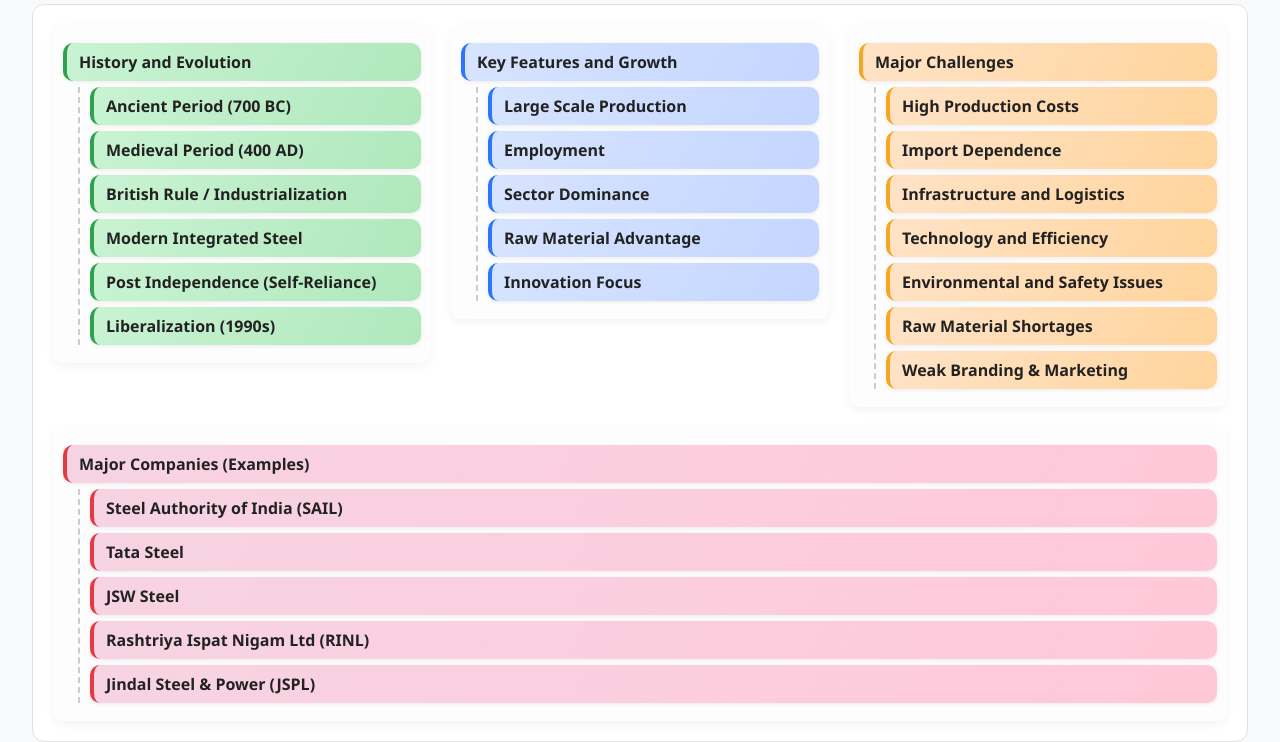
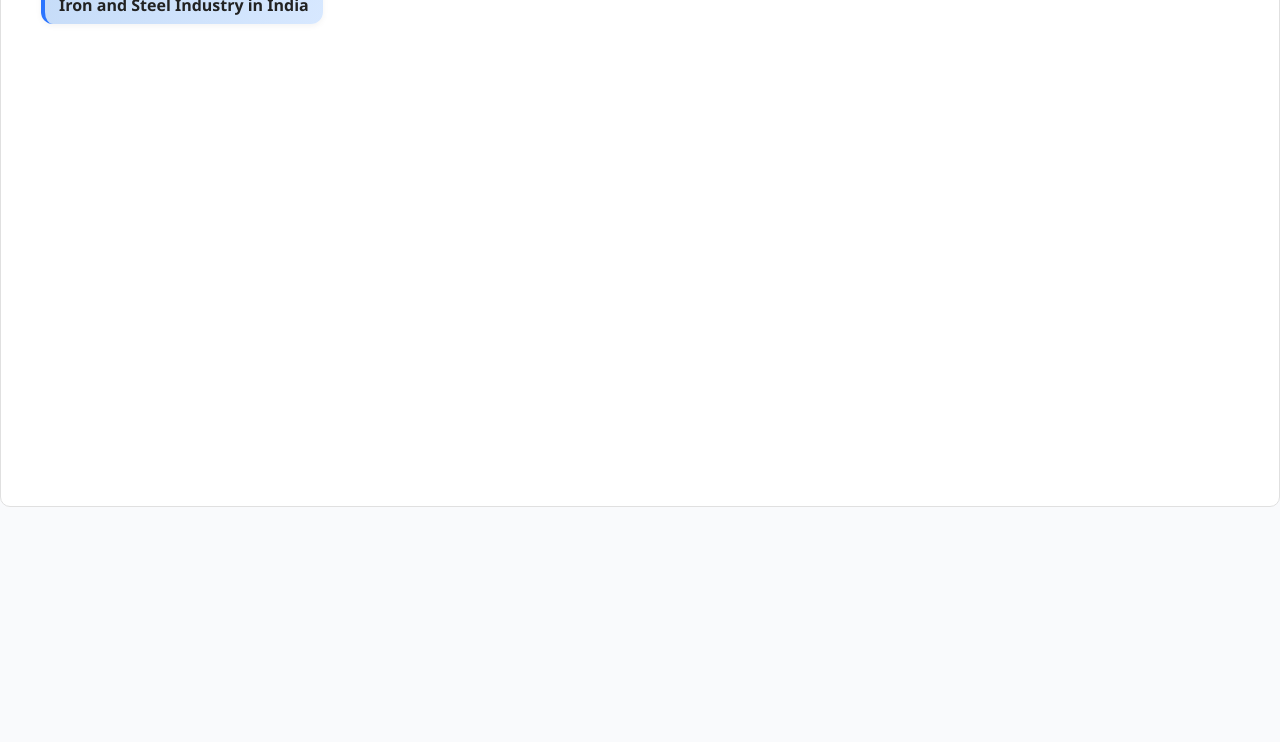
Before and after one commit to PavanShiva7730/iron-steel-mindmap, a plain HTML site: page index.html in a window 1280 px wide. Shown: the part 180-922 px from the top of the page. After the commit the page ends 800 px from the top, so only its background shows below. Drawn offline with Linux system fonts and the light colour scheme.

Commit message:
Update index.html

```diff
--- a/index.html
+++ b/index.html
@@ -3,7 +3,7 @@
 <head>
 <meta charset="UTF-8" />
 <meta name="viewport" content="width=device-width, initial-scale=1.0" />
-<title>Iron and Steel Industry in India - Mind Map</title>
+<title>Iron and Steel Industry in India - Interactive Mind Map</title>
 <style>
   body {
     font-family: "Segoe UI", Roboto, sans-serif;
@@ -21,244 +21,277 @@
     color: #555;
     margin-bottom: 20px;
   }
-
-  /* Container */
   #map {
-    display: flex;
-    justify-content: space-around;
-    align-items: flex-start;
-    flex-wrap: wrap;
-    gap: 20px;
+    width: 100%;
+    height: 550px;
+    overflow: auto;
+    border-radius: 10px;
+    border: 1px solid #e0e0e0;
+    background: #fff;
     padding: 20px;
-    background: #fff;
-    border: 1px solid #e0e0e0;
-    border-radius: 12px;
-    margin: auto;
-    width: 95%;
     box-sizing: border-box;
   }
 
-  /* Each column */
-  .column {
-    flex: 1 1 300px;
-    min-width: 260px;
-    background: #fdfdfd;
-    border-radius: 10px;
-    box-shadow: 0 3px 10px rgba(0,0,0,0.05);
-    padding: 12px 10px;
-    transition: transform 0.3s ease;
+  /* --- NotebookLM Style --- */
+  .box {
+    position: relative;
+    margin-left: 20px;
+    margin-top: 8px;
   }
-  .column:hover { transform: translateY(-3px); }
-
-  .root {
-    text-align: center;
-    font-size: 20px;
-    font-weight: 700;
-    color: #004aad;
-    margin-bottom: 20px;
-  }
-
   .topic {
-    border-radius: 10px;
-    padding: 8px 12px;
-    margin: 6px 0;
+    border-radius: 12px;
+    padding: 8px 14px;
+    display: inline-block;
     cursor: pointer;
     font-weight: 600;
     color: #222;
-    box-shadow: 0 1px 4px rgba(0,0,0,0.08);
+    box-shadow: 0 2px 6px rgba(0,0,0,0.05);
     transition: all 0.25s ease;
   }
-  .topic:hover { transform: scale(1.03); }
+  .topic:hover {
+    transform: scale(1.03);
+  }
+
+  /* Colors by depth */
+  .depth-0 .topic { background: linear-gradient(120deg,#c6dcf8,#d7e8ff); border-left: 4px solid #2b75ff; }
+  .depth-1:nth-child(1) .topic { background: linear-gradient(120deg,#d4f4dd,#baf3c4); border-left: 4px solid #30a14e; }
+  .depth-1:nth-child(2) .topic { background: linear-gradient(120deg,#fff2c6,#ffe59d); border-left: 4px solid #e6b400; }
+  .depth-1:nth-child(3) .topic { background: linear-gradient(120deg,#ffdce5,#ffb3c1); border-left: 4px solid #e63946; }
+  .depth-1:nth-child(4) .topic { background: linear-gradient(120deg,#e4d2ff,#d1b3ff); border-left: 4px solid #8a3ffc; }
 
   .children {
-    margin-left: 15px;
-    padding-left: 10px;
-    border-left: 2px dashed #ccc;
+    margin-left: 30px;
+    padding-left: 15px;
+    border-left: 1.5px dashed #ccc;
     display: none;
+    transition: all 0.3s ease-in-out;
   }
   .children.open {
     display: block;
-    animation: fadeIn 0.3s ease;
   }
 
-  /* Column colors */
-  .col-1 .topic { background: linear-gradient(120deg,#c9f3d3,#b0e8bb); border-left: 4px solid #30a14e; }
-  .col-2 .topic { background: linear-gradient(120deg,#d7e4ff,#c4d6ff); border-left: 4px solid #2b75ff; }
-  .col-3 .topic { background: linear-gradient(120deg,#ffe3c7,#ffd49c); border-left: 4px solid #f5a623; }
-  .col-4 .topic { background: linear-gradient(120deg,#f7d4e3,#ffc8d9); border-left: 4px solid #e63946; }
-
-  /* Animation */
+  /* Smooth expand animation */
+  .fade-in {
+    animation: fadeIn 0.3s ease-in-out;
+  }
   @keyframes fadeIn {
-    from { opacity: 0; transform: translateY(-5px); }
+    from { opacity: 0; transform: translateY(-3px); }
     to { opacity: 1; transform: translateY(0); }
-  }
-
-  /* Responsive */
-  @media (max-width: 768px) {
-    #map { flex-direction: column; }
   }
 </style>
 </head>
+
 <body>
   <h2>Iron and Steel Industry in India</h2>
   <p>Explore the evolution, key features, challenges, and major players in India’s iron and steel sector.<br>
-  Click the boxes below to expand or collapse details.</p>
+  Click the nodes below to expand or collapse sections.</p>
 
-  <div class="root">Iron and Steel Industry in India</div>
-
-  <div id="map">
-    <!-- Column 1 -->
-    <div class="column col-1">
-      <div class="topic">History and Evolution</div>
-      <div class="children open">
-        <div class="topic">Ancient Period (700 BC)</div>
-        <div class="children">
-          <div class="topic">Produced wrought iron</div>
-          <div class="topic">Traditional methods (Karya furnace)</div>
-          <div class="topic">Medium carbon content</div>
-        </div>
-
-        <div class="topic">Medieval Period (400 AD)</div>
-        <div class="children">
-          <div class="topic">Iron Pillar of Delhi example</div>
-          <div class="topic">Crucible-worked wrought iron</div>
-        </div>
-
-        <div class="topic">British Rule / Industrialization</div>
-        <div class="children">
-          <div class="topic">First modern blast furnace (Calcutta, 1830s)</div>
-          <div class="topic">First successful production (1890s)</div>
-          <div class="topic">Rapid growth late 19th century</div>
-        </div>
-
-        <div class="topic">Modern Integrated Steel</div>
-        <div class="children">
-          <div class="topic">TISCO/Tata Steel incorporated (1907)</div>
-          <div class="topic">Indian Iron and Steel Co. & Mysore Steel Works</div>
-          <div class="topic">High costs, poor quality, import dependence</div>
-        </div>
-
-        <div class="topic">Post Independence (Self-Reliance)</div>
-        <div class="children">
-          <div class="topic">Government active role</div>
-          <div class="topic">Public sector enterprises with Soviet aid</div>
-          <div class="topic">Plants: Bokaro, Bhilai, Rourkela, Durgapur</div>
-        </div>
-
-        <div class="topic">Liberalization (1990s)</div>
-        <div class="children">
-          <div class="topic">Entry of private sector (Essar, JSW, Tata)</div>
-          <div class="topic">Current: One of the largest global producers</div>
-        </div>
-      </div>
-    </div>
-
-    <!-- Column 2 -->
-    <div class="column col-2">
-      <div class="topic">Key Features and Growth</div>
-      <div class="children open">
-        <div class="topic">Large Scale Production</div>
-        <div class="children">
-          <div class="topic">2nd largest crude steel producer</div>
-          <div class="topic">Meets 95% of domestic steel needs</div>
-        </div>
-
-        <div class="topic">Employment</div>
-        <div class="children">
-          <div class="topic">2 million direct & indirect jobs</div>
-        </div>
-
-        <div class="topic">Sector Dominance</div>
-        <div class="children">
-          <div class="topic">Public sector (SAIL, RINL)</div>
-          <div class="topic">Growing private firms (Tata, JSW, Essar)</div>
-        </div>
-
-        <div class="topic">Raw Material Advantage</div>
-        <div class="children">
-          <div class="topic">10% of world’s iron ore reserves</div>
-          <div class="topic">5th largest coal reserves</div>
-        </div>
-
-        <div class="topic">Innovation Focus</div>
-        <div class="children">
-          <div class="topic">Developing specialized steel grades</div>
-          <div class="topic">Cheaper raw material availability (but regulation challenges)</div>
-        </div>
-      </div>
-    </div>
-
-    <!-- Column 3 -->
-    <div class="column col-3">
-      <div class="topic">Major Challenges</div>
-      <div class="children open">
-        <div class="topic">High Production Costs</div>
-        <div class="children">
-          <div class="topic">Outdated technology</div>
-          <div class="topic">High logistics expenses</div>
-        </div>
-
-        <div class="topic">Import Dependence</div>
-        <div class="children">
-          <div class="topic">30% of total steel needs imported</div>
-          <div class="topic">Need for high-grade/special varieties</div>
-        </div>
-
-        <div class="topic">Infrastructure and Logistics</div>
-        <div class="children">
-          <div class="topic">Poor transport networks</div>
-          <div class="topic">Bottlenecks, traffic jams, delays</div>
-        </div>
-
-        <div class="topic">Technology and Efficiency</div>
-        <div class="children">
-          <div class="topic">Uses suboptimal processes</div>
-          <div class="topic">Lower energy efficiency</div>
-        </div>
-
-        <div class="topic">Environmental and Safety Issues</div>
-        <div class="children">
-          <div class="topic">High pollution (dust, gases, heat)</div>
-          <div class="topic">Poor worker safety records</div>
-        </div>
-
-        <div class="topic">Raw Material Shortages</div>
-        <div class="children">
-          <div class="topic">Depletion of reserves</div>
-          <div class="topic">Delays in mining permissions</div>
-        </div>
-
-        <div class="topic">Weak Branding & Marketing</div>
-        <div class="children">
-          <div class="topic">Forces higher-cost imports</div>
-        </div>
-      </div>
-    </div>
-
-    <!-- Column 4 -->
-    <div class="column col-4">
-      <div class="topic">Major Companies (Examples)</div>
-      <div class="children open">
-        <div class="topic">Steel Authority of India (SAIL)</div>
-        <div class="topic">Tata Steel</div>
-        <div class="topic">JSW Steel</div>
-        <div class="topic">Rashtriya Ispat Nigam Ltd (RINL)</div>
-        <div class="topic">Jindal Steel & Power (JSPL)</div>
-      </div>
-    </div>
-  </div>
+  <div id="map"></div>
 
   <script>
-    // Enable expand/collapse
-    document.querySelectorAll('.topic').forEach(topic => {
-      topic.addEventListener('click', e => {
-        const next = topic.nextElementSibling;
-        if (next && next.classList.contains('children')) {
-          next.classList.toggle('open');
+  // ---- Offline lightweight tree renderer ----
+  class PrettyMind {
+    constructor(el, data) {
+      this.container = document.querySelector(el);
+      this.data = data.nodeData;
+    }
+    createNode(node, depth = 0) {
+      const box = document.createElement("div");
+      box.className = `box depth-${depth}`;
+      const topic = document.createElement("div");
+      topic.className = "topic";
+      topic.textContent = node.topic;
+      box.appendChild(topic);
+
+      if (node.children && node.children.length > 0) {
+        const children = document.createElement("div");
+        children.className = "children";
+        node.children.forEach(child =>
+          children.appendChild(this.createNode(child, depth + 1))
+        );
+        topic.addEventListener("click", () => {
+          children.classList.toggle("open");
+          children.classList.add("fade-in");
+        });
+        box.appendChild(children);
+      }
+      return box;
+    }
+    init() {
+      this.container.innerHTML = "";
+      const tree = this.createNode(this.data, 0);
+      this.container.appendChild(tree);
+    }
+  }
+
+  // ---- Data ----
+  const data = {
+    nodeData: {
+      id: "root",
+      topic: "Iron and Steel Industry in India",
+      children: [
+        {
+          topic: "History and Evolution",
+          children: [
+            {
+              topic: "Ancient Period (700 BC)",
+              children: [
+                { topic: "Produced wrought iron" },
+                { topic: "Traditional methods (Karya furnace)" },
+                { topic: "Medium carbon content" }
+              ]
+            },
+            {
+              topic: "Medieval Period (400 AD)",
+              children: [
+                { topic: "Iron Pillar of Delhi example" },
+                { topic: "Crucible-worked wrought iron" }
+              ]
+            },
+            {
+              topic: "British Rule / Industrialization",
+              children: [
+                { topic: "First modern blast furnace (Calcutta, 1830s)" },
+                { topic: "First successful production (1890s)" },
+                { topic: "Rapid growth late 19th century" }
+              ]
+            },
+            {
+              topic: "Modern Integrated Steel",
+              children: [
+                { topic: "TISCO/Tata Steel incorporated (1907)" },
+                { topic: "Indian Iron and Steel Co. & Mysore Steel Works" },
+                { topic: "High costs, poor quality, import dependence" }
+              ]
+            },
+            {
+              topic: "Post Independence (Self-Reliance)",
+              children: [
+                { topic: "Government active role" },
+                { topic: "Public sector enterprises with Soviet aid" },
+                { topic: "Plants: Bokaro, Bhilai, Rourkela, Durgapur" }
+              ]
+            },
+            {
+              topic: "Liberalization (1990s)",
+              children: [
+                { topic: "Entry of private sector (Essar, JSW, Tata)" },
+                { topic: "Current: One of the largest global producers" }
+              ]
+            }
+          ]
+        },
+        {
+          topic: "Key Features and Growth",
+          children: [
+            {
+              topic: "Large Scale Production",
+              children: [
+                { topic: "2nd largest crude steel producer" },
+                { topic: "Meets 95% of domestic steel needs" }
+              ]
+            },
+            {
+              topic: "Employment",
+              children: [
+                { topic: "2 million direct & indirect jobs" }
+              ]
+            },
+            {
+              topic: "Sector Dominance",
+              children: [
+                { topic: "Public sector (SAIL, RINL)" },
+                { topic: "Growing private firms (Tata, JSW, Essar)" }
+              ]
+            },
+            {
+              topic: "Raw Material Advantage",
+              children: [
+                { topic: "10% of world’s iron ore reserves" },
+                { topic: "5th largest coal reserves" }
+              ]
+            },
+            {
+              topic: "Innovation Focus",
+              children: [
+                { topic: "Developing specialized steel grades" },
+                { topic: "Cheaper raw material availability (but regulation challenges)" }
+              ]
+            }
+          ]
+        },
+        {
+          topic: "Major Challenges",
+          children: [
+            {
+              topic: "High Production Costs",
+              children: [
+                { topic: "Outdated technology" },
+                { topic: "High logistics expenses" }
+              ]
+            },
+            {
+              topic: "Import Dependence",
+              children: [
+                { topic: "30% of total steel needs imported" },
+                { topic: "Need for high-grade/special varieties" }
+              ]
+            },
+            {
+              topic: "Infrastructure and Logistics",
+              children: [
+                { topic: "Poor transport networks" },
+                { topic: "Bottlenecks, traffic jams, delays" }
+              ]
+            },
+            {
+              topic: "Technology and Efficiency",
+              children: [
+                { topic: "Uses suboptimal processes" },
+                { topic: "Lower energy efficiency" }
+              ]
+            },
+            {
+              topic: "Environmental and Safety Issues",
+              children: [
+                { topic: "High pollution (dust, gases, heat)" },
+                { topic: "Poor worker safety records" }
+              ]
+            },
+            {
+              topic: "Raw Material Shortages",
+              children: [
+                { topic: "Depletion of reserves" },
+                { topic: "Delays in mining permissions" }
+              ]
+            },
+            {
+              topic: "Weak Branding & Marketing",
+              children: [
+                { topic: "Forces higher-cost imports" }
+              ]
+            }
+          ]
+        },
+        {
+          topic: "Major Companies (Examples)",
+          children: [
+            { topic: "Steel Authority of India (SAIL)" },
+            { topic: "Tata Steel" },
+            { topic: "JSW Steel" },
+            { topic: "Rashtriya Ispat Nigam Ltd (RINL)" },
+            { topic: "Jindal Steel & Power (JSPL)" }
+          ]
         }
-        e.stopPropagation();
-      });
-    });
+      ]
+    }
+  };
+
+  // ---- Initialize ----
+  window.addEventListener("DOMContentLoaded", () => {
+    const mind = new PrettyMind("#map", data);
+    mind.init();
+  });
   </script>
 </body>
 </html>
```
